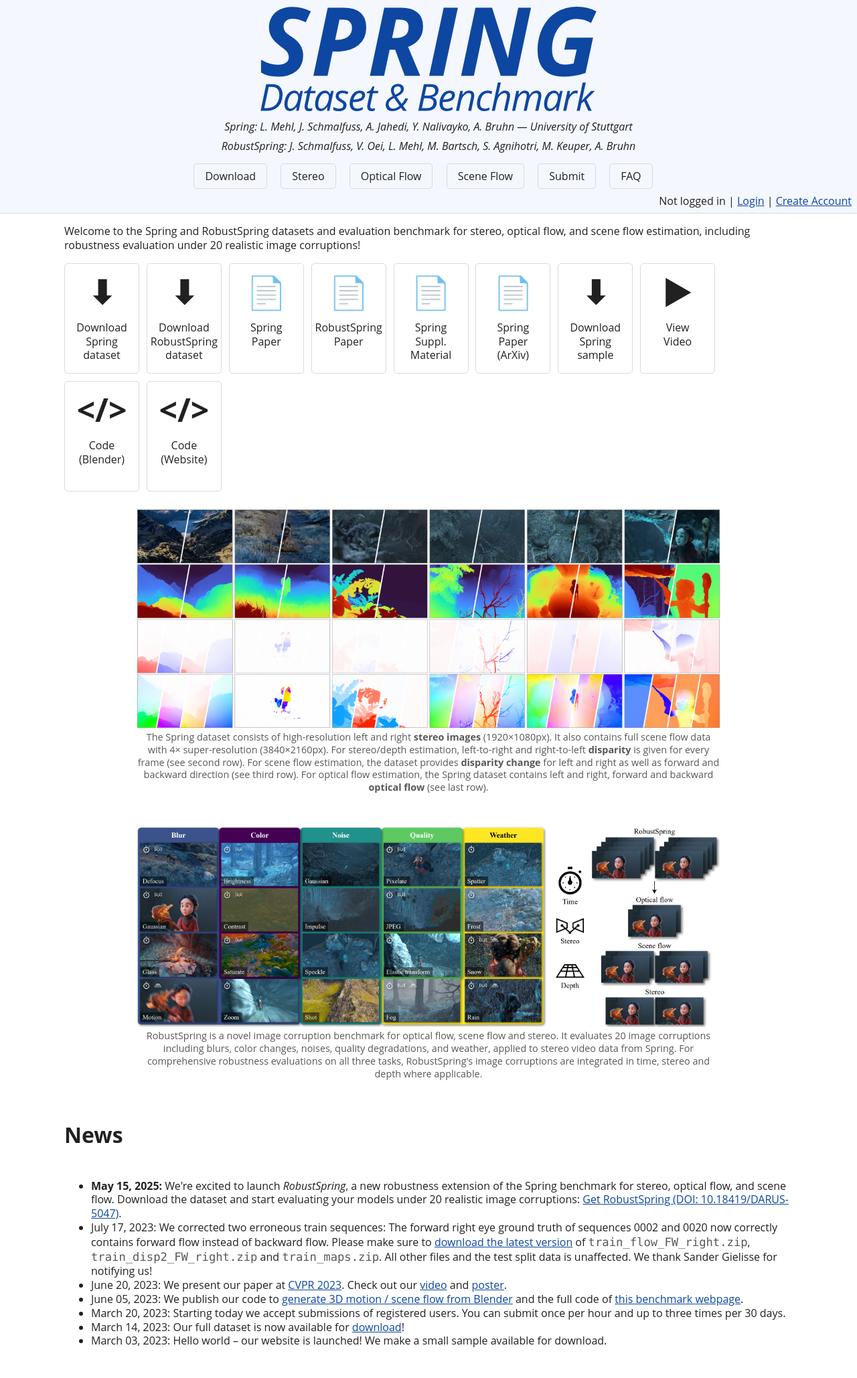
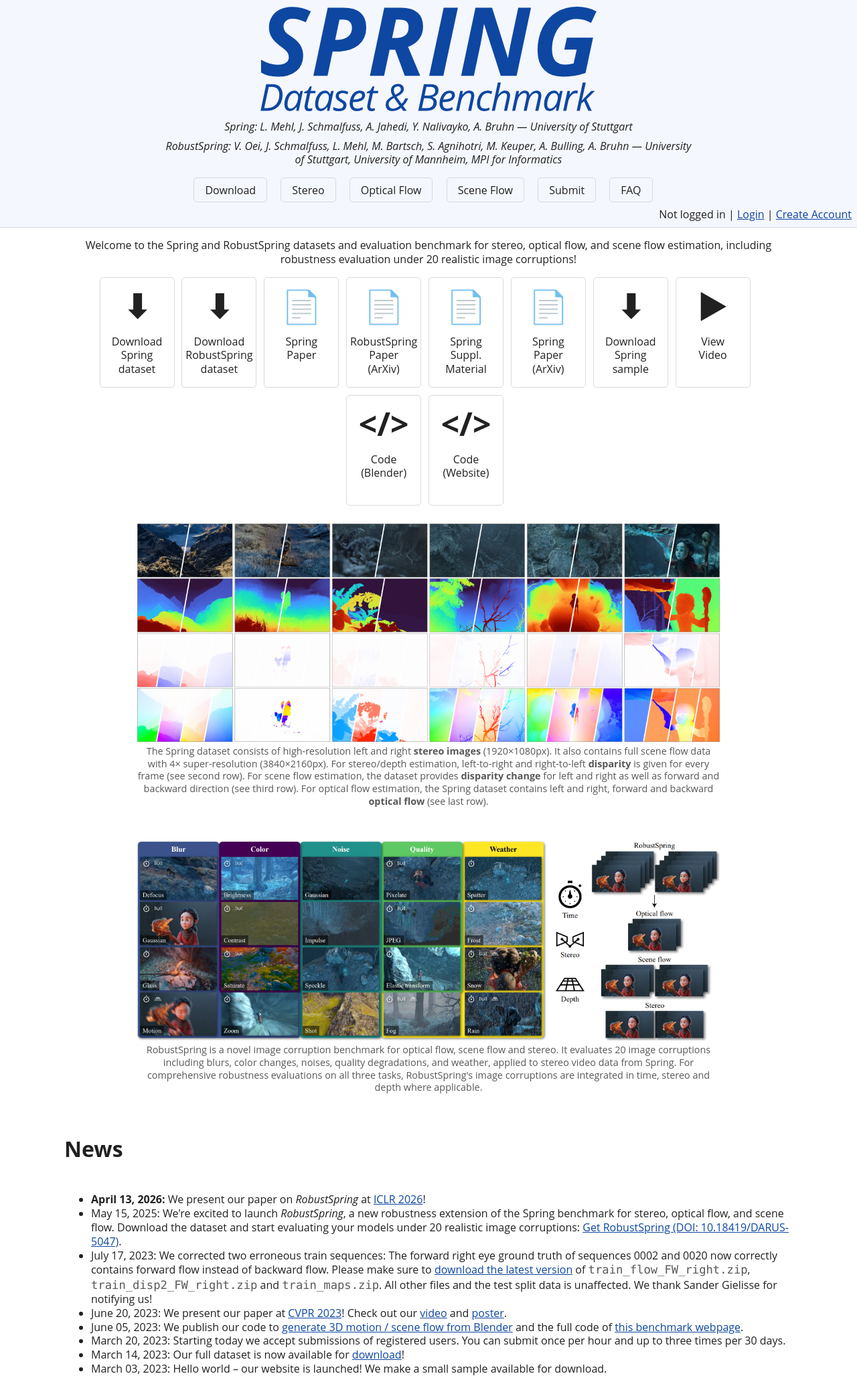
Before and after one commit to cv-stuttgart/springwebsite, a Django app: page / in a window 1280 px wide. Shown: the top 2058 px of the page at 67% size. Run offline with Django 4.2, Linux system fonts and the light colour scheme.

Commit message:
add updates on ICLR 2026 RobustSpring

```diff
--- a/springeval/templates/springeval/base.html
+++ b/springeval/templates/springeval/base.html
@@ -1,5 +1,6 @@
 <!DOCTYPE html>
 <html lang="en">
+
 <head>
     {% block title %}
     <title>The Spring Dataset &amp; Benchmark</title>
@@ -16,6 +17,7 @@
     <meta name="theme-color" content="#212121" media="(prefers-color-scheme: dark)">
 
 </head>
+
 <body>
 
 
@@ -23,12 +25,17 @@
         <div style="max-width:800px;margin-left: auto; margin-right: auto;margin-top:10px;margin-bottom:0">
             <a href="{% url 'springeval:index' %}">
                 <picture>
-        <source srcset="{% static 'springeval/spring_logo2_dark.svg' %}" media="(prefers-color-scheme: dark)">
-        <img width="100%" height="156px" max-width="600px" src="{% static 'springeval/spring_logo2_light.svg' %}" alt="Spring Dataset and Benchmark Logo">
+                    <source srcset="{% static 'springeval/spring_logo2_dark.svg' %}"
+                        media="(prefers-color-scheme: dark)">
+                    <img width="100%" height="156px" max-width="600px"
+                        src="{% static 'springeval/spring_logo2_light.svg' %}" alt="Spring Dataset and Benchmark Logo">
                 </picture>
             </a>
-    <p style="margin-top:0.5rem;margin-bottom:0.5rem;"><i>Spring: L. Mehl, J. Schmalfuss, A. Jahedi, Y. Nalivayko, A. Bruhn &mdash; University of Stuttgart </i></p>
-    <p style="margin-top:0.5rem;margin-bottom:0.5rem;"><i>RobustSpring: J. Schmalfuss, V. Oei, L. Mehl, M. Bartsch, S. Agnihotri, M. Keuper, A. Bruhn</i></p>
+            <p style="margin-top:0.5rem;margin-bottom:0.5rem;"><i>Spring: L. Mehl, J. Schmalfuss, A. Jahedi, Y.
+                    Nalivayko, A. Bruhn &mdash; University of Stuttgart </i></p>
+            <p style="margin-top:0.5rem;margin-bottom:0.5rem;"><i>RobustSpring: V. Oei, J. Schmalfuss, L. Mehl, M.
+                    Bartsch, S. Agnihotri, M. Keuper, A. Bulling, A. Bruhn &mdash; University of Stuttgart, University
+                    of Mannheim, MPI for Informatics</i></p>
         </div>
         <nav>
             {% if request.path == "/download" %}
@@ -66,7 +73,8 @@
             {% if user.is_authenticated %}
             <a href="{% url 'springeval:user' %}">{{ user.get_username }}</a> | <a href="{% url 'logout'%}">Logout</a>
             {% else %}
-            Not logged in | <a href="{% url 'login'%}">Login</a> | <a href="{% url 'springeval:signup'%}">Create Account</a>
+            Not logged in | <a href="{% url 'login'%}">Login</a> | <a href="{% url 'springeval:signup'%}">Create
+                Account</a>
             {% endif %}
         </div>
     </header>
@@ -75,21 +83,56 @@
     {% endblock %}
 
     <footer>
-<p>Lukas Mehl, Jenny Schmalfuss, Azin Jahedi, Yaroslava Nalivayko, Andrés Bruhn:</br>"<a href="https://arxiv.org/abs/2303.01943" target="_blank" rel="noopener noreferrer">Spring: A High-Resolution High-Detail Dataset and Benchmark for Scene Flow, Optical Flow and Stereo</a>".</br>In IEEE/CVF Conference on Computer Vision and Pattern Recognition (CVPR), 2023.</p>
-<p>Jenny Schmalfuss, Victor Oei, Lukas Mehl, Madlen Bartsch, Shashank Agnihotri, Margret Keuper, Andrés Bruhn:</br>"<a href="https://arxiv.org/abs/2505.09368" target="_blank" rel="noopener noreferrer">RobustSpring: Benchmarking Robustness to Image Corruptions for Optical Flow, Scene Flow and Stereo</a>".</br>arXiv preprint arXiv:2505.09368, 2025</p>
+        <p>Lukas Mehl, Jenny Schmalfuss, Azin Jahedi, Yaroslava Nalivayko, Andrés Bruhn:</br>"<a
+                href="https://arxiv.org/abs/2303.01943" target="_blank" rel="noopener noreferrer">Spring: A
+                High-Resolution High-Detail Dataset and Benchmark for Scene Flow, Optical Flow and Stereo</a>".</br>In
+            IEEE/CVF Conference on Computer Vision and Pattern Recognition (CVPR), 2023.</p>
+        <p>Jenny Schmalfuss, Victor Oei, Lukas Mehl, Madlen Bartsch, Shashank Agnihotri, Margret Keuper, Andrés
+            Bruhn:</br>"<a href="https://arxiv.org/abs/2505.09368" target="_blank"
+                rel="noopener noreferrer">RobustSpring: Benchmarking Robustness to Image Corruptions for Optical Flow,
+                Scene Flow and Stereo</a>".</br>arXiv preprint arXiv:2505.09368, 2025</p>
         <table class="logotable">
             <tr>
-<td style="width:25%;text-align:center" class="noborder"><img width="100%" src="{% static 'springeval/autumn.png' %}" alt="Dog from the spring movie called autumn"></td>
-<td style="width:33%;text-align:center" class="noborder"><a href="https://www.vis.uni-stuttgart.de/" target="_blank" rel="noopener noreferrer"><picture>
-<source srcset="{% static 'springeval/vislogo_white.png' %}" media="(prefers-color-scheme: dark)">
-<img width="95%" src="{% static 'springeval/vislogo.png' %}" alt="Logo of University of Stuttgart / VIS Institute">
-</picture></a></td>
-<td style="width:21%;text-align:center" class="noborder"><a href="https://www.sfbtrr161.de/" target="_blank" rel="noopener noreferrer"><img width="95%" src="{% static 'springeval/logo_sfbtrr161.png' %}" alt="Logo of SFB TRR 161"></a></td>
-<td style="width:17%;text-align:center" class="noborder"><a href="https://imprs.is.mpg.de/" target="_blank" rel="noopener noreferrer"><img width="95%" src="{% static 'springeval/imprs_is_logo.png' %}" alt="Logo of IMPRS-IS"></a></td>
+                <td style="width:25%;text-align:center" class="noborder"><img width="100%"
+                        src="{% static 'springeval/autumn.png' %}" alt="Dog from the spring movie called autumn"></td>
+                <td style="width:33%;text-align:center" class="noborder"><a href="https://www.vis.uni-stuttgart.de/"
+                        target="_blank" rel="noopener noreferrer">
+                        <picture>
+                            <source srcset="{% static 'springeval/vislogo_white.png' %}"
+                                media="(prefers-color-scheme: dark)">
+                            <img width="95%" src="{% static 'springeval/vislogo.png' %}"
+                                alt="Logo of University of Stuttgart / VIS Institute">
+                        </picture>
+                    </a></td>
+                <td style="width:21%;text-align:center" class="noborder"><a href="https://www.sfbtrr161.de/"
+                        target="_blank" rel="noopener noreferrer"><img width="95%"
+                            src="{% static 'springeval/logo_sfbtrr161.png' %}" alt="Logo of SFB TRR 161"></a></td>
+                <td style="width:17%;text-align:center" class="noborder"><a href="https://imprs.is.mpg.de/"
+                        target="_blank" rel="noopener noreferrer"><img width="95%"
+                            src="{% static 'springeval/imprs_is_logo.png' %}" alt="Logo of IMPRS-IS"></a></td>
             </tr>
         </table>
-<p>The <a href="https://cloud.blender.org/spring" target="_blank" rel="noopener noreferrer">Spring movie assets</a> by Blender Foundation are licensed under <a href="https://creativecommons.org/licenses/by/4.0/deed" target="_blank" rel="noopener noreferrer">CC BY 4.0</a>. The authors thank Andy Goralczyk, Francesco Siddi and the whole Blender Studio team. Lukas Mehl acknowledges funding by the Deutsche Forschungsgemeinschaft (DFG, German Research Foundation) &ndash; Project-ID 251654672 &ndash; <a href="https://www.sfbtrr161.de" target="_blank" rel="noopener noreferrer">TRR 161: Quantitative Methods for Visual Computing</a> (B04). Jenny Schmalfuss and Azin Jahedi acknowledge support from the International Max Planck Research School for Intelligent Systems (IMPRS-IS).</p>
-<p><a href="https://www.vis.uni-stuttgart.de/en/team/Bruhn-00001/" target="_blank" rel="noopener noreferrer">Contact</a> | <a href="https://www.uni-stuttgart.de/en/legal-notice/" target="_blank" rel="noopener noreferrer">Imprint</a> | <a href="https://www.uni-stuttgart.de/en/privacy-notice/" target="_blank" rel="noopener noreferrer">Privacy</a></p>
+        <p>
+            The <a href="https://cloud.blender.org/spring" target="_blank" rel="noopener noreferrer">Spring movie
+                assets</a> by Blender Foundation are licensed under <a
+                href="https://creativecommons.org/licenses/by/4.0/deed" target="_blank" rel="noopener noreferrer">CC BY
+                4.0</a>. The authors thank Andy Goralczyk, Francesco Siddi and the whole Blender Studio team. Lukas Mehl
+            acknowledges funding by the Deutsche Forschungsgemeinschaft (DFG, German Research Foundation) &ndash;
+            Project-ID 251654672 &ndash; <a href="https://www.sfbtrr161.de" target="_blank"
+                rel="noopener noreferrer">TRR 161: Quantitative Methods for Visual Computing</a> (B04).
+            Moreover, Jenny Schmalfuss and Andres Bruhn acknowledge support by the Deutsche Forschungsgemeinschaft (DFG,
+            German Research Foundation) &ndash; Project-ID 533085500.
+            Furthermore, Margret Keuper acknowledges support by the DFG Research Unit 5336 &ndash; Learning to Sense
+            (L2S).
+            Finally, Jenny Schmalfuss, Azin Jahedi, and Victor Oei acknowledge support from the International Max Planck
+            Research School for Intelligent Systems (IMPRS-IS).
+        </p>
+        <p><a href="https://www.vis.uni-stuttgart.de/en/team/Bruhn-00001/" target="_blank"
+                rel="noopener noreferrer">Contact</a> | <a href="https://www.uni-stuttgart.de/en/legal-notice/"
+                target="_blank" rel="noopener noreferrer">Imprint</a> | <a
+                href="https://www.uni-stuttgart.de/en/privacy-notice/" target="_blank"
+                rel="noopener noreferrer">Privacy</a></p>
     </footer>
 </body>
+
 </html>
--- a/springeval/templates/springeval/index.html
+++ b/springeval/templates/springeval/index.html
@@ -2,12 +2,12 @@
 
 {% block content %}
 
-<p>
+<p style="text-align: center;">
   Welcome to the Spring and RobustSpring datasets and evaluation benchmark for stereo, optical flow, and scene flow estimation, including robustness evaluation under 20 realistic image corruptions!
 </p>
 
 
-<div style="margin: auto;width: 100%">
+<div style="margin: auto; width: 100%; display: flex; flex-wrap: wrap; justify-content: center;">
     <div class="startbutton">
         <a href="https://doi.org/10.18419/darus-3376" target="_blank" rel="noopener noreferrer">
             <h1>&#11015;</h1>
@@ -30,7 +30,7 @@
     <div class="startbutton">
         <a href="https://arxiv.org/abs/2505.09368" target="_blank" rel="noopener noreferrer">
             <h1>&#x1F4C4;</h1>
-            <p>RobustSpring<br>Paper<br>&nbsp;</p>
+            <p>RobustSpring<br>Paper<br>(ArXiv)</p>
         </a>
     </div>
     <div class="startbutton">
@@ -104,7 +104,11 @@
 <h3>News</h3>
 <ul>
     <li>
-        <strong>May 15, 2025:</strong> We're excited to launch <em>RobustSpring</em>, a new robustness extension of the
+        <strong>April 13, 2026:</strong> We present our paper on <em>RobustSpring</em> at <a href="https://iclr.cc/" target="_blank"
+        rel="noopener noreferrer">ICLR 2026</a>!
+    </li>
+    <li>
+        May 15, 2025: We're excited to launch <em>RobustSpring</em>, a new robustness extension of the
         Spring benchmark for stereo, optical flow, and scene flow. Download the dataset and start evaluating your models
         under 20 realistic image corruptions: <a href="https://doi.org/10.18419/DARUS-5047" target="_blank"
             rel="noopener noreferrer">Get RobustSpring (DOI: 10.18419/DARUS-5047)</a>.
@@ -117,7 +121,7 @@
         notifying us!
     </li>
     <li>June 20, 2023: We present our paper at <a href="https://cvpr2023.thecvf.com/" target="_blank"
-            rel="noopener noreferrer">CVPR 2023</a>. Check out our <a href="https://www.youtube.com/watch?v=omcntkTrFTg"
+            rel="noopener noreferrer">CVPR 2023</a>! Check out our <a href="https://www.youtube.com/watch?v=omcntkTrFTg"
             target="_blank" rel="noopener noreferrer">video</a> and <a
             href="https://cvpr2023.thecvf.com/media/PosterPDFs/CVPR%202023/22734.png" target="_blank"
             rel="noopener noreferrer">poster</a>.</li>
@@ -144,7 +148,7 @@
 }
 </code></pre>
 <pre><code>@misc{Schmalfuss2025_RobustSpring,
-    author          = {Jenny Schmalfuss and Victor Oei and Lukas Mehl and Madlen Bartsch and Shashank Agnihotri and Margret Keuper and Andr\'es Bruhn},
+    author          = {Oei, Victor and Schmalfuss, Jenny and Mehl, Lukas and Bartsch, Madlen and Agnihotri, Shashank and Keuper, Margret and Bulling, Andreas and Bruhn, Andr\'es},
     title           = {RobustSpring: Benchmarking Robustness to Image Corruptions for Optical Flow, Scene Flow and Stereo},
     eprint          = {2505.09368},
     archivePrefix   = {arXiv},
```
Also changed, not shown: templates/registration/signup.html (+9 -1 lines). Lines whose indentation alone changed are shown as unchanged.
